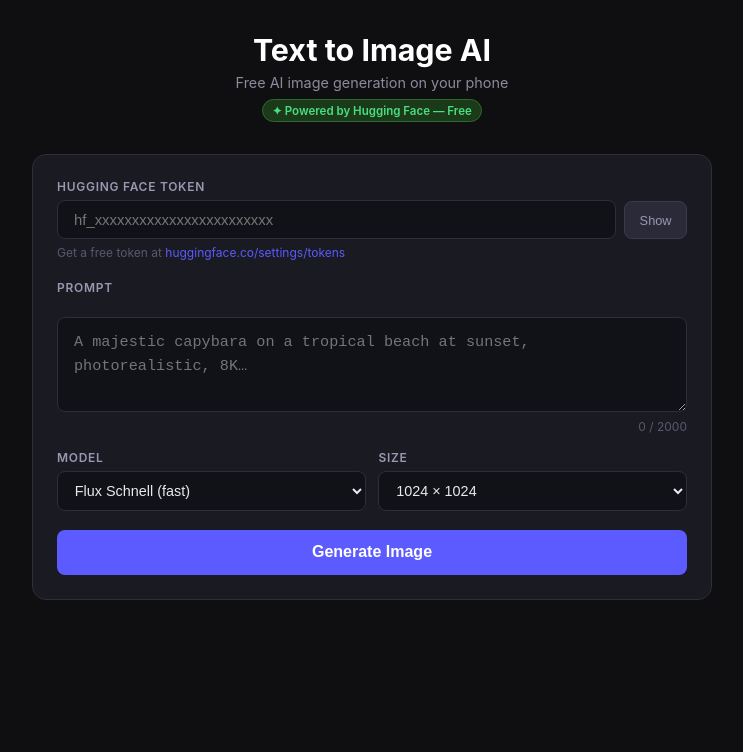
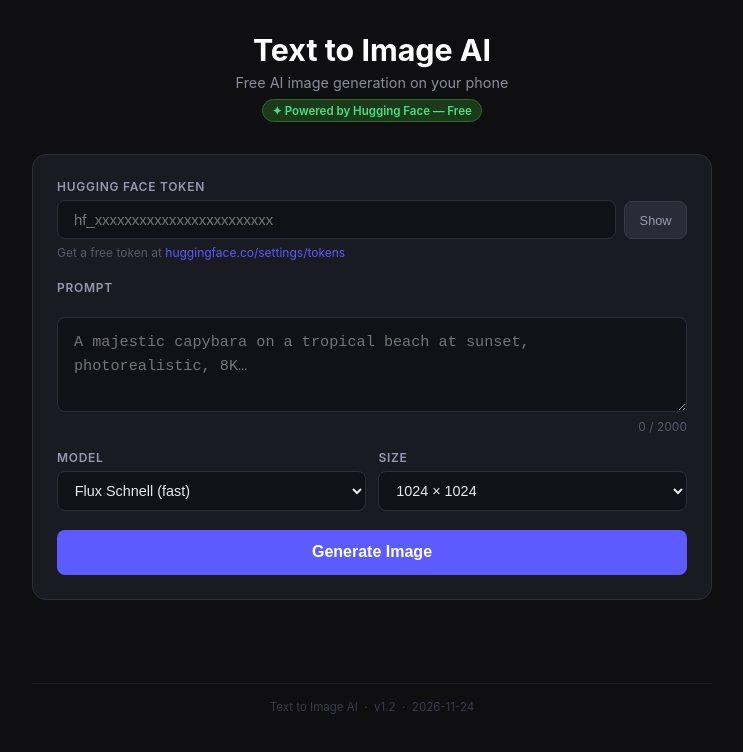
Before and after one commit to jadewebsite/mochi, a plain HTML site: page index.html in a window 1280 px wide. Shown: the whole page, without its empty margins (268-1011 px from the left). Drawn offline with Linux system fonts and the light colour scheme.

Commit message:
Add files via upload

```diff
--- a/index.html
+++ b/index.html
@@ -322,5 +322,9 @@
       return str.replace(/&/g,"&amp;").replace(/</g,"&lt;").replace(/>/g,"&gt;").replace(/"/g,"&quot;");
     }
   </script>
+
+  <div style="margin-top:3rem;text-align:center;font-size:0.72rem;color:#3a3a4e;border-top:1px solid #1e1e28;padding-top:1rem;width:100%;max-width:680px;">
+    Text to Image AI &nbsp;·&nbsp; v1.2 &nbsp;·&nbsp; 2026-11-24
+  </div>
 </body>
 </html>
```
